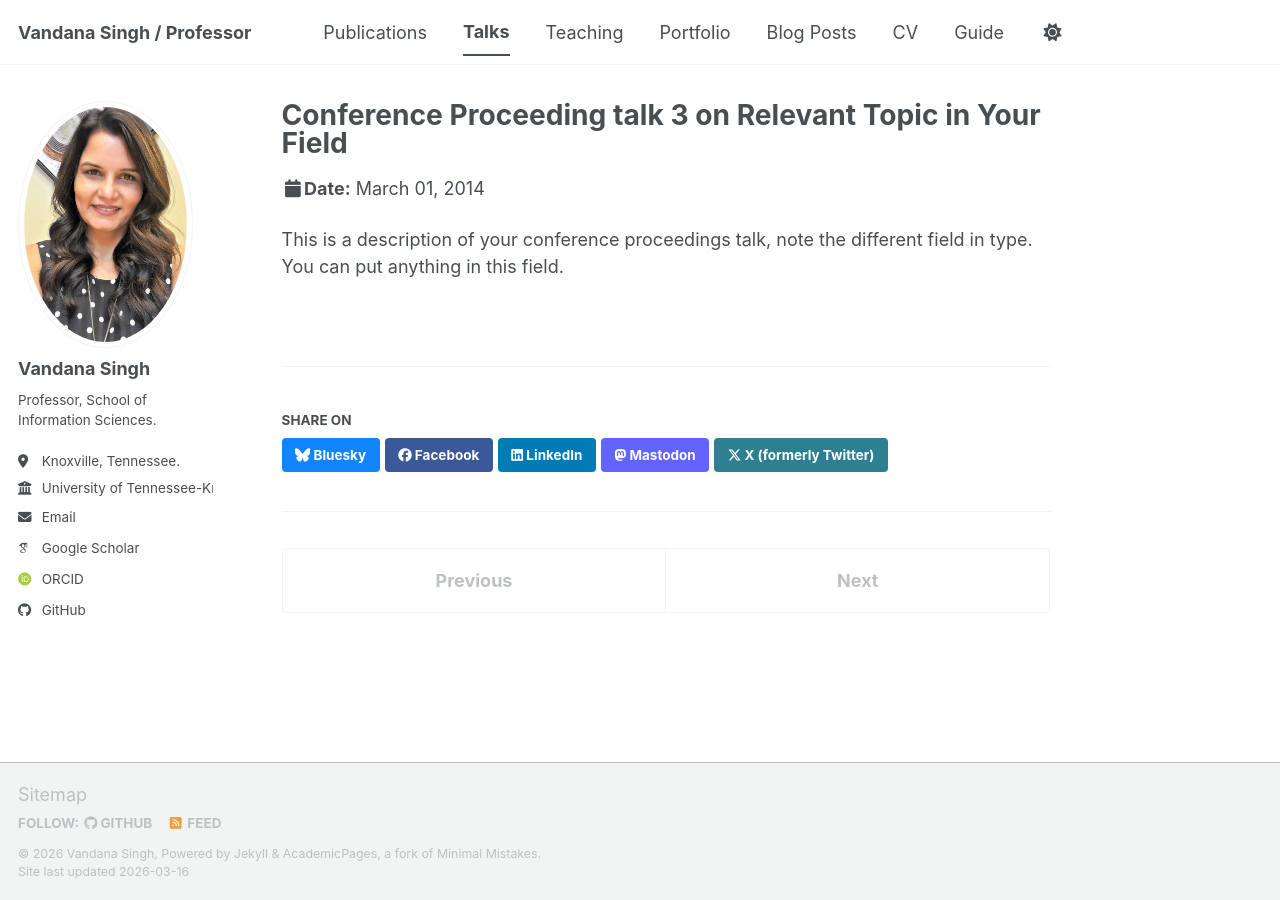
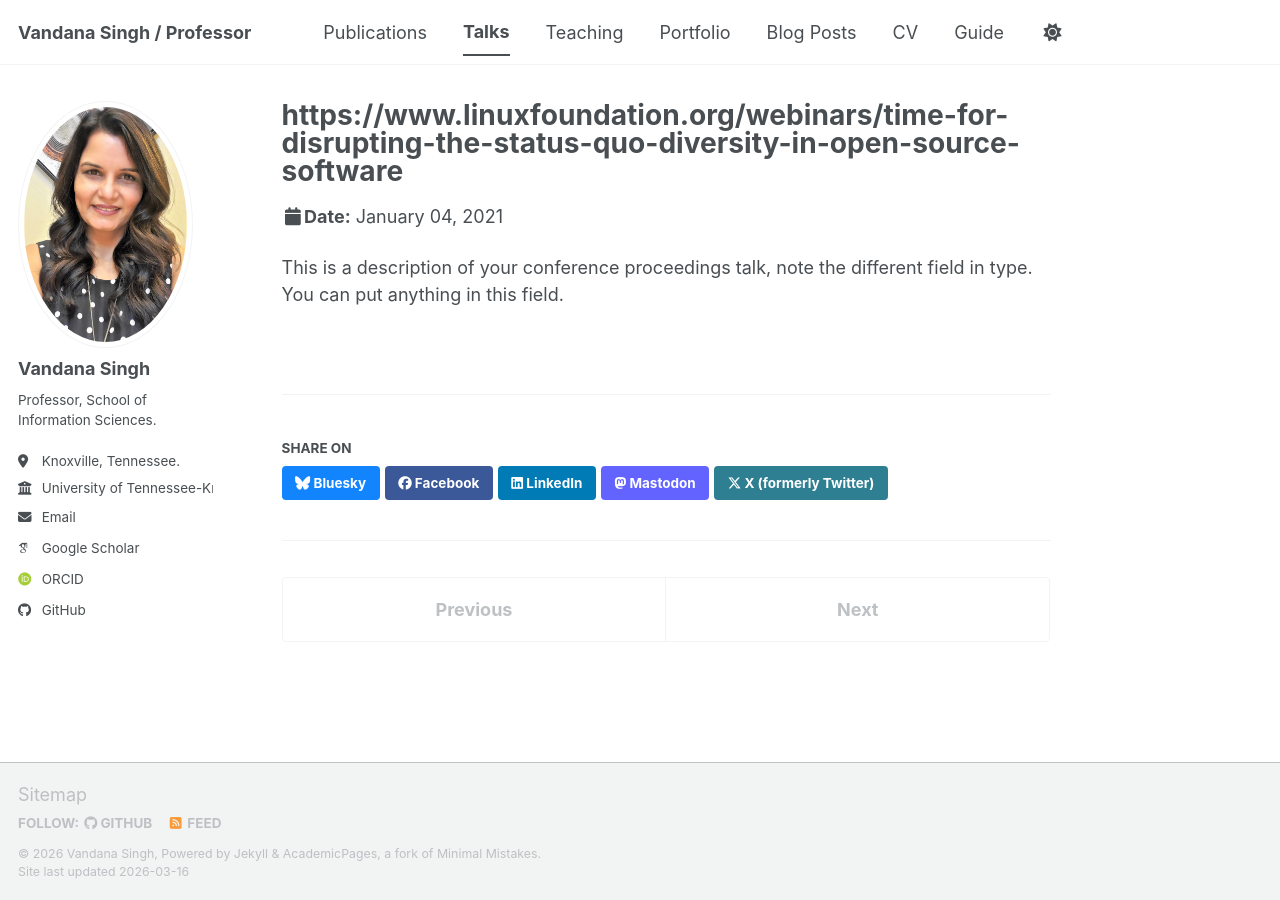
Before and after one commit to Vandanawoss/vandana, a Jekyll site: the page built from _talks/2014-03-01-talk-3.md, in a window 1280 px wide. Built offline with Jekyll 4.4.1, drawn with Linux system fonts in a browser that asks for light colours; some web fonts are replaced; a script bundle is joined from its source files by our own code; library files that are not in the unit come from our copies; a file with an impossible date is left out.

Commit message:
Update 2014-03-01-talk-3.md

```diff
--- a/_talks/2014-03-01-talk-3.md
+++ b/_talks/2014-03-01-talk-3.md
@@ -1,11 +1,11 @@
 ---
-title: "Conference Proceeding talk 3 on Relevant Topic in Your Field"
+title: "https://www.linuxfoundation.org/webinars/time-for-disrupting-the-status-quo-diversity-in-open-source-software"
 collection: talks
-type: "Conference proceedings talk"
-permalink: /talks/2014-03-01-talk-3
-venue: "Testing Institute of America 2014 Annual Conference"
-date: 2014-03-01
-location: "Los Angeles, CA, USA"
+type: "Corporate Talks"
+permalink: /talks/2021-01-04-talk-1
+venue: "Linux Foundation Mentorship Series"
+date: 2021-01-04
+location: "USA"
 ---
 
 This is a description of your conference proceedings talk, note the different field in type. You can put anything in this field.
```
